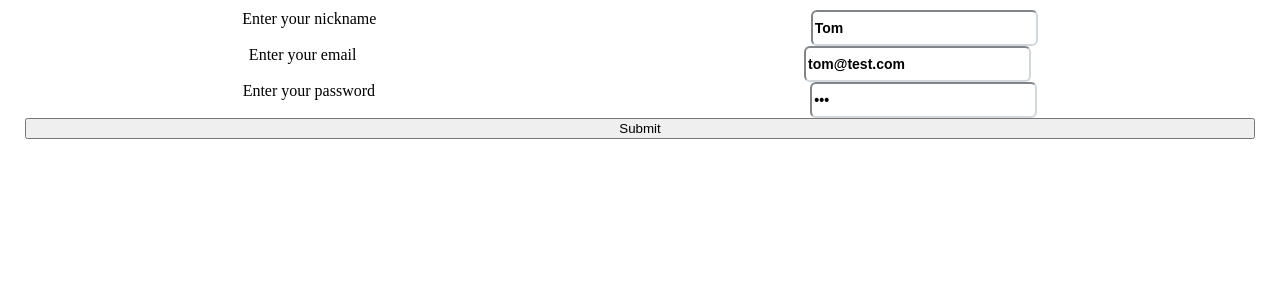
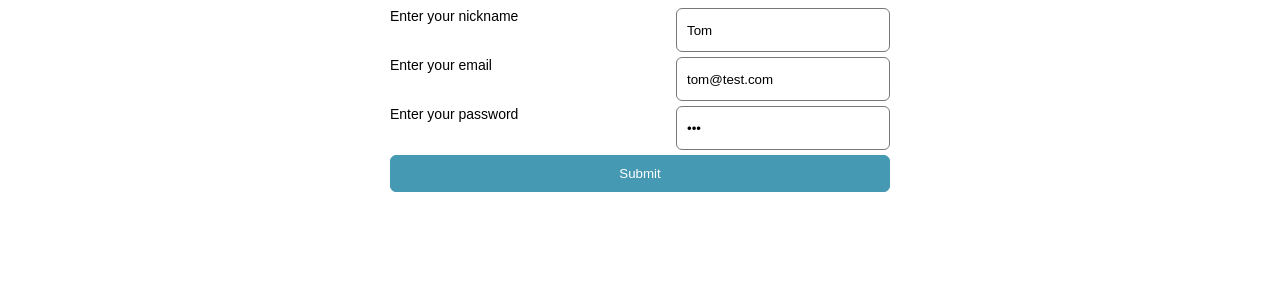
Before and after one commit to pidtchay/pidtchay-project, a React app: page / in a window 1280 px wide. Shown: the top 300 px of the page. Built offline with nearby package versions, Linux system fonts and the light colour scheme.

Commit message:
updated styles

```diff
--- a/src/Component/LoginForm.tsx
+++ b/src/Component/LoginForm.tsx
@@ -31,11 +31,11 @@ export const LogInForm: React.FC<ILogInProps> = ({initialData, onSubmit}) => {
     }
 
     return (
-        <form className={style.main} onSubmit={handleSubmit}>
+        <form className={style.loginForm} onSubmit={handleSubmit}>
             <InputField label="Enter your nickname" type="text" value={loginData.nickName} onChange={handleChange('nickName')}/>
             <InputField label="Enter your email" type="email" value={loginData.email} onChange={handleChange('email')}/>
             <InputField label="Enter your password" type="password" value={loginData.password} onChange={handleChange('password')}/>
-            <button>Submit</button>
+            <button className={style.submitButton}>Submit</button>
         </form>
     );
 };
--- /dev/null
+++ b/src/Style/App.less
@@ -0,0 +1,5 @@
+.main {
+    font-family: sans-serif;
+    font-size: 14px;
+    white-space: nowrap;
+}
--- a/src/Style/InputField.less
+++ b/src/Style/InputField.less
@@ -1,16 +1,16 @@
 .inputField {
     display: flex;
-    justify-content: space-around;
+    justify-content: space-between;
+    width: 100%;
+    margin-bottom: 5px;
 
     .field {
         background-color: #ffffff;
         border-radius: 6px;
-        border-color: #D0D7DD;
+        border: 1px solid #777;
         line-height: 1.25;
         color: #000000;
-        height: 30px;
-        font-size: 14px;
-        padding-right: 25px;
-        font-weight: bold;
+        height: 22px;
+        padding: 10px 25px 10px 10px;
     }
 }
--- a/src/Style/LoginForm.less
+++ b/src/Style/LoginForm.less
@@ -1,6 +1,22 @@
-.main {
+.loginForm {
+    max-width: 500px;
+    width: 100%;
+    margin: 0 auto;
     display: flex;
-    margin: 5px 15px;
-    padding: 2px;
     flex-direction: column;
+
+    .submitButton {
+        padding: 10px 15px;
+        background-color: rgb(70, 153, 179);
+        color: white;
+        border: 1px solid rgb(70, 153, 179);
+        border-radius: 6px;
+        background-color: 250ms;
+    }
+
+    .submitButton:hover {
+        cursor: pointer;
+        background-color: white;
+        color: rgb(70, 153, 179);
+    }
 }
--- a/src/index.tsx
+++ b/src/index.tsx
@@ -2,6 +2,7 @@ import * as React from 'react';
 import * as ReactDOM from 'react-dom';
 import { LogInForm } from './Component/LoginForm';
 import { ILoginData } from './Model/Login';
+import style from 'Style/App.less';
 
 const loginData: ILoginData = {
     nickName: 'Tom',
@@ -17,7 +18,7 @@ const onSubmit = (data: ILoginData) => {
     console.groupEnd();
 }
 
-const App = () => (<LogInForm initialData={loginData} onSubmit={onSubmit} />);
+const App = () => (<div className={style.main}><LogInForm initialData={loginData} onSubmit={onSubmit} /></div>);
 
 ReactDOM.render(
     <App />, document.getElementById('root'),
```
